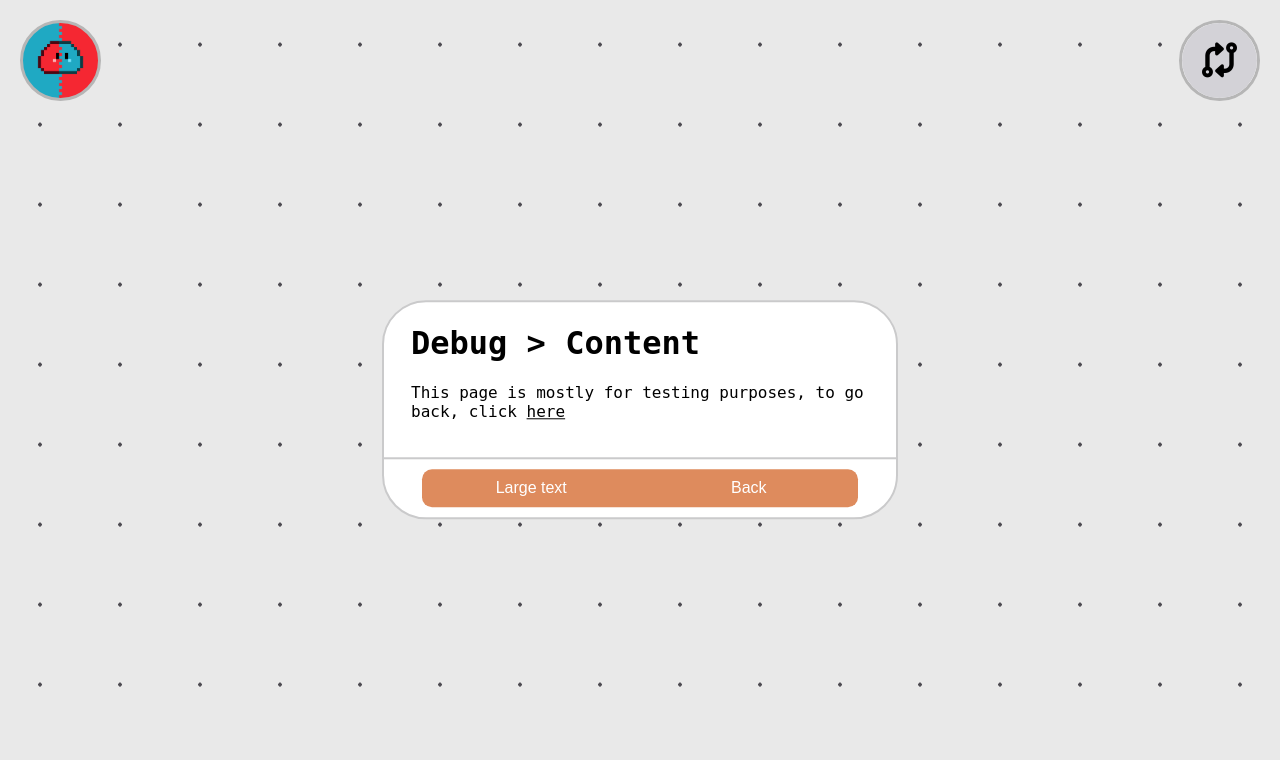
After one commit to trwy7/trwy7.github.io, a PHP site: page /debug/content/index.html in a window 1280 px wide. The commit adds this page. Shown: the top 760 px of the page. Run offline with PHP 8.4, Linux system fonts and the light colour scheme; some libraries are stand-ins or nearby versions.

Commit message:
Basic debugging

```diff
--- /dev/null
+++ b/debug/content/index.html
@@ -0,0 +1,36 @@
+<!DOCTYPE html>
+<html lang="en">
+    <head>
+        <title id="title">Debug</title>
+        <link rel="stylesheet" href="/index.css">
+        <script src="/index.js"></script>
+        <script src="https://kit.fontawesome.com/089aa5bfeb.js" crossorigin="anonymous"></script>
+        <meta property="og:title" content="Debug page"/>
+        <meta property="og:type" content="profile"/>
+        <meta property="og:url" content="https://trey7658.com"/>
+        <meta property="og:image" content="/images/pfp.gif"/>
+        <meta name="viewport" content="width=device-width, initial-scale=1" />
+        <meta property="og:description" content="Trwy's good ol' debug page "/>
+        <link rel="icon" href="/favicon.ico" />
+    </head>
+    <body id="body">
+        <div id="pfp" style="background-image: url('/images/pfp.gif'); display: none;" onclick="changePfp()"></div>
+        <div id="load"><h1 id="loadinner">Loading...</h1></div>
+        <div id="outer">
+            <div id="content">
+                <p style="font-size: 0.7em; margin-top: 22px;" class="highlight"></p>
+                <noscript>This site relies on javascript, some features may have been disabled.</noscript>
+                <h1 style="margin-top: 1px;">Debug > Content</h1>
+                <p>This page is mostly for testing purposes, to go back, click <a href="/" >here</a></p>
+            </div>
+            <div id="bottom" style="display: none;">
+                <!-- Legacy button: <a href="/projects" id="code"><button style="border-radius: 500px;"><i class="fa-solid fa-code"></i> Projects</button></a><br> -->
+                <div id="buttondiv">
+                    <button onclick="loadPage('/debug/content/lorem', this)">Large text</button>
+                    <button onclick="loadPage('/debug', this)">Back</button>
+                </div>
+            </div>
+        </div>
+        <div id="source" style="display: none;"><button onclick="loadPage('https\://github.com/trwy7/trwy7.github.io', this)" id="sourcelink"><i class="fa-solid fa-code-compare"></i></button></div>
+    </body>
+</html>
--- a/index.css
+++ b/index.css
@@ -119,6 +119,9 @@ body {
     100% {
         transform: translate(-50%, -50%) scale(0);
     }
+}
+a {
+    color: white;
 }
 #outer {
     overflow: auto;
@@ -349,6 +352,9 @@ button:not(#sourcelink):active {
         text-decoration: none;
         box-shadow: none;
     }
+    a {
+        color: black;
+    }
 }
 @media (max-width: 650px) {
     #screenwarn {
--- a/index.js
+++ b/index.js
@@ -2,6 +2,17 @@ const params = new URLSearchParams(window.location.search);
 
 window.onload = function() {
     newpage();
+    let source = document.querySelector('#sourcelink');
+    let sourceClick;
+    source.addEventListener('mousedown', () => {
+        sourceClick = setTimeout(function () {
+            loadPage('/debug', source);
+        }, 2500);
+    });
+
+    document.addEventListener('mouseup', () => {
+        clearTimeout(sourceClick);
+    });
   };
 
 function newpage() {
```
Also changed, not shown: debug/content/lorem/index.html (added, +35 -0 lines), debug/index.html (added, +42 -0 lines).
